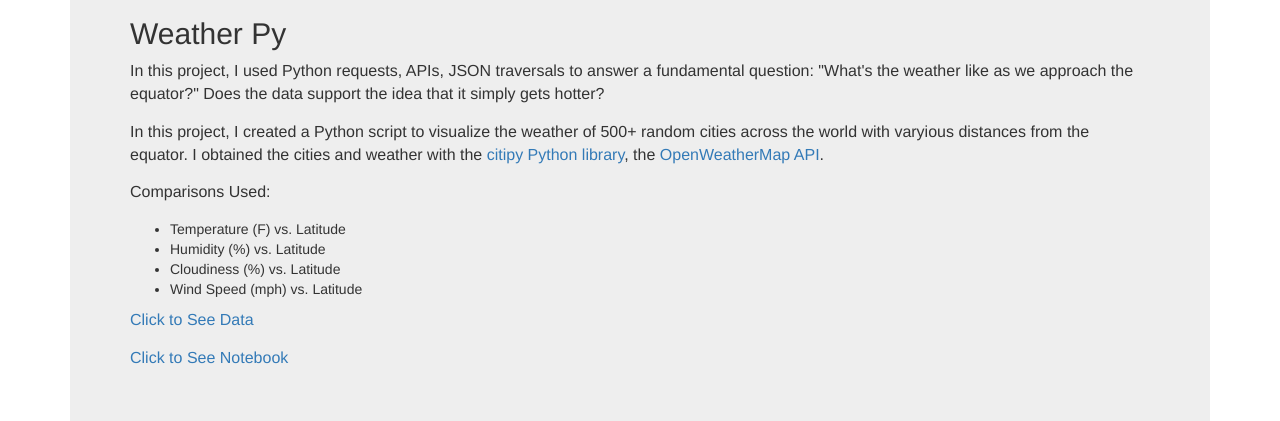
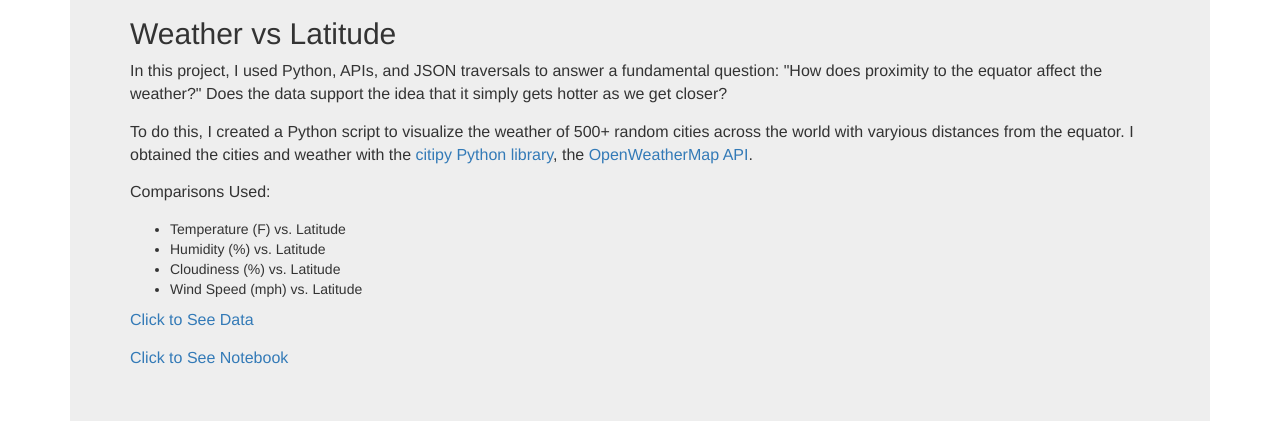
Before and after one commit to discomax/discomax.github.io, a plain HTML site: page wx-project/index.html in a window 1280 px wide. Shown: the part 379-800 px from the top of the page. Drawn offline with nearby package versions, Linux system fonts and the light colour scheme.

Commit message:
weather project dropdpwn menu name change

```diff
--- a/wx-project/index.html
+++ b/wx-project/index.html
@@ -76,15 +76,14 @@
     <!-- Main component for a primary marketing message or call to action -->
     <div class="jumbotron">
       <img src="images/equatorsign.png" height="240px" alt="Michael Patterson" />
-      <h2>Weather Py</h2>
+      <h2>Weather vs Latitude</h2>
       <p style="font-size:16px">
-        In this project, I used Python requests, APIs, JSON traversals to
-        answer a fundamental question: &quot;What&#39;s the weather like as we
-        approach the equator?&quot; Does the data support the idea that it
-        simply gets hotter?
+        In this project, I used Python, APIs, and JSON traversals to answer a fundamental question:
+        &quot;How does proximity to the equator affect the weather?&quot; Does the data support
+        the idea that it simply gets hotter as we get closer?
       </p>
       <p style="font-size:16px">
-        In this project, I created a Python script to visualize the weather of
+        To do this, I created a Python script to visualize the weather of
         500+ random cities across the world with varyious distances from the
         equator. I obtained the cities and weather with the
         <a href="https://pypi.python.org/pypi/citipy">citipy Python library</a>, the
```
Also changed, not shown: about.html (+1 -1 lines), contact.html (+1 -1 lines), earthquakes/home.html (+3 -4 lines), index.html (+2 -2 lines).
